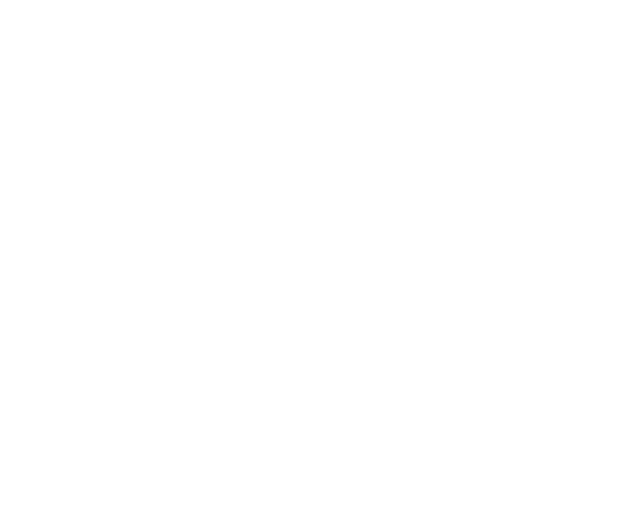
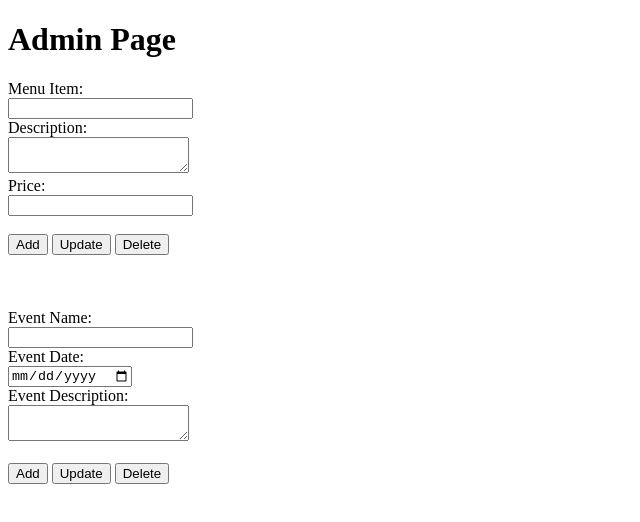
Before and after one commit to molitsam/finalproject, a website: page public/admin.html in a window 1280 px wide. Shown: the whole page, without its empty margins (0-640 px from the left). Drawn offline with Linux system fonts and the light colour scheme.

Commit message:
Admin HTML

```diff
--- a/public/admin.html
+++ b/public/admin.html
@@ -7,13 +7,45 @@
     <title> Ice Admin  </title>
 </head>
 <body>
-    <!-- An insert Form To connect to the API to ADD, Update and Delete Data -->
-    <!-- Form can contain, Menu Item name, Description , Image?
-
-        ADMIN FORM: The form should Be Connected to the
-        - Text Element To add to the form similar to the Check box  Demo in week 12-13
-        -
-
-    -->
+    <h1>Admin Page</h1>
+    <form id="modifyMenu">
+        <label>Menu Item:</label>
+        <br>
+        <input type="text" id="name" required>
+        <br>
+        <label>Description:</label>
+        <br>
+        <textarea id="description" required></textarea>
+        <br>
+        <label>Price:</label>
+        <br>
+        <input type="number" id="price" step="0.01" required>
+        <br>
+        <br>
+        <button type="submit">Add</button>
+        <button type="submit">Update</button>
+        <button type="submit">Delete</button>
+      </form>
+      <br>
+      <br>
+      <br>
+      <form id="modifyEvent">
+        <label>Event Name:</label>
+        <br>
+        <input type="text" id="eventName"required>
+        <br>
+        <label>Event Date:</label>
+        <br>
+        <input type="date" id="eventDate"required>
+        <br>
+        <label>Event Description:</label>
+        <br>
+        <textarea id="eventDescription"required></textarea>
+        <br>
+        <br>
+        <button type="submit">Add</button>
+        <button type="submit">Update</button>
+        <button type="submit">Delete</button>
+      </form>
 </body>
 </html>
```
Also changed, not shown: public/contact.html (+4 -3 lines), public/menu.html (+10 -9 lines).
